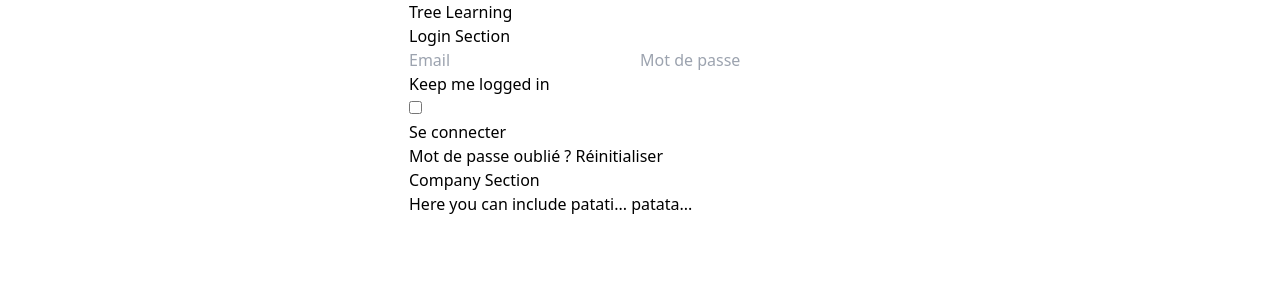
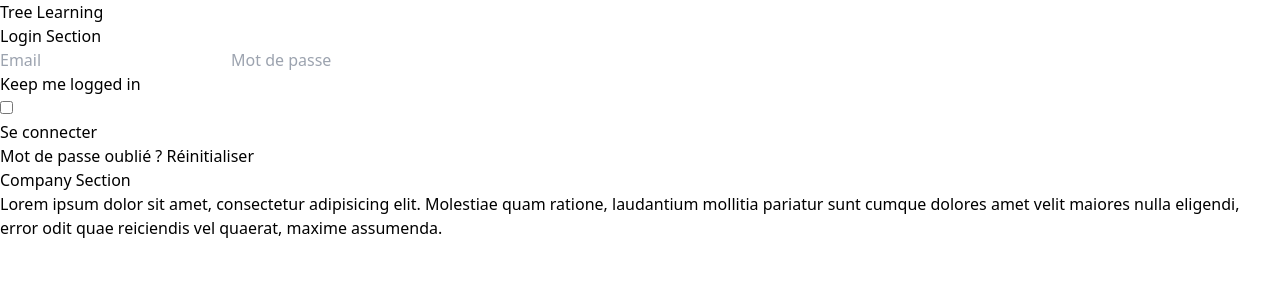
Before and after one commit to RJPinoy/tree_learning_front, a React (Vite) app: page / in a window 1280 px wide. Shown: the top 300 px of the page. Built offline with nearby package versions, Linux system fonts and the light colour scheme.

Commit message:
first commit

```diff
--- a/src/components/molecules/LoginForm.tsx
+++ b/src/components/molecules/LoginForm.tsx
@@ -0,0 +1,25 @@
+import React from "react";
+import Button from "../atoms/Button";
+import Input from "../atoms/Input";
+
+interface LoginFormProps {
+    onLogin: () => void
+}
+
+const LoginForm: React.FC<LoginFormProps> = ({ onLogin }) => {
+    return (
+        <>
+            <h2 className="my-2 text-xl font-bold">Login Section</h2>
+            <Input label="Email"/>
+            <Input label="Mot de passe"/>
+            <div className="flex flex-row justify-center items-center">
+                <p className="p-2">Keep me logged in</p>
+                <input type="checkbox" />
+            </div>
+            <Button label="Se connecter" onClick={ onLogin }/>
+            <p>Mot de passe oublié ? <a href="#" className="text-blue-600 hover:text-sky-700">Réinitialiser</a></p>
+        </>
+    );
+}
+
+export default LoginForm;
--- a/src/components/organisms/CompanySection.tsx
+++ b/src/components/organisms/CompanySection.tsx
@@ -6,9 +6,9 @@
 
 const CompanySection: React.FC<CompanySectionProps> = () => {
     return (
-        <div className="flex flex-col justify-center items-center w-2/4">
+        <div className="flex flex-col justify-center items-center w-2/4 px-5">
             <h2 className="text-xl font-bold">Company Section</h2>
-            <p className="my-2">Here you can include patati... patata...</p>
+            <p className="my-2 text-center">Lorem ipsum dolor sit amet, consectetur adipisicing elit. Molestiae quam ratione, laudantium mollitia pariatur sunt cumque dolores amet velit maiores nulla eligendi, error odit quae reiciendis vel quaerat, maxime assumenda.</p>
         </div>
     );
 }
--- a/src/components/organisms/LoginSection.tsx
+++ b/src/components/organisms/LoginSection.tsx
@@ -1,6 +1,5 @@
 import React from "react";
-import Input from "../atoms/Input";
-import Button from "../atoms/Button";
+import LoginForm from "../molecules/LoginForm";
 
 interface LoginSectionProps {
     onLogin: () => void
@@ -8,16 +7,8 @@
 
 const LoginSection: React.FC<LoginSectionProps> = ({ onLogin }) => {
     return (
-        <div className="flex flex-col justify-center items-center w-2/4">
-            <h2 className="my-2 text-xl font-bold">Login Section</h2>
-            <Input label="Email"/>
-            <Input label="Mot de passe"/>
-            <div className="flex flex-row justify-center items-center">
-                <p className="p-2">Keep me logged in</p>
-                <input type="checkbox" />
-            </div>
-            <Button label="Se connecter" onClick={ onLogin }/>
-            <p>Mot de passe oublié ? <a href="#" className="text-blue-600 hover:text-sky-700">Réinitialiser</a></p>
+        <div className="flex flex-col justify-center items-center w-2/4 px-5">
+            <LoginForm onLogin={ onLogin }/>
         </div>
     );
 }
```
Also changed, not shown: src/components/molecules/SearchBox.tsx (deleted, +0 -25 lines).
